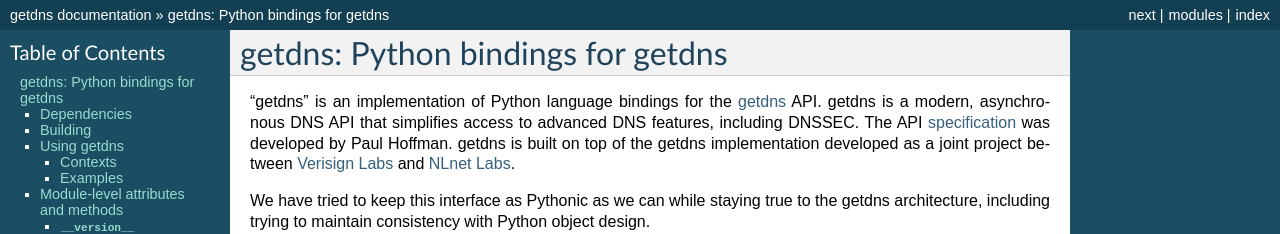
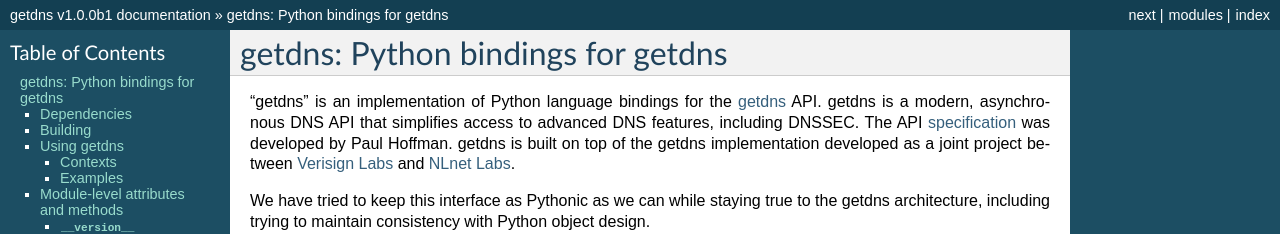
Before and after one commit to getdnsapi/getdns-python-bindings, a Sphinx documentation site: the page built from doc/index.rst, in a window 1280 px wide and 900 px high. Shown: the top 234 px of the window. Built offline with Sphinx 7.4.7, drawn with Linux system fonts in a browser that asks for light colours; some of the changed text lies outside the part shown.

Commit message:
typo fixup

```diff
--- a/doc/conf.py
+++ b/doc/conf.py
@@ -50,7 +50,7 @@
 # The short X.Y version.
 version = 'v1.0beta'
 # The full version, including alpha/beta/rc tags.
-release = 'v1.0.0b1
+release = 'v1.0.0b1'
 
 # The language for content autogenerated by Sphinx. Refer to documentation
 # for a list of supported languages.
```
